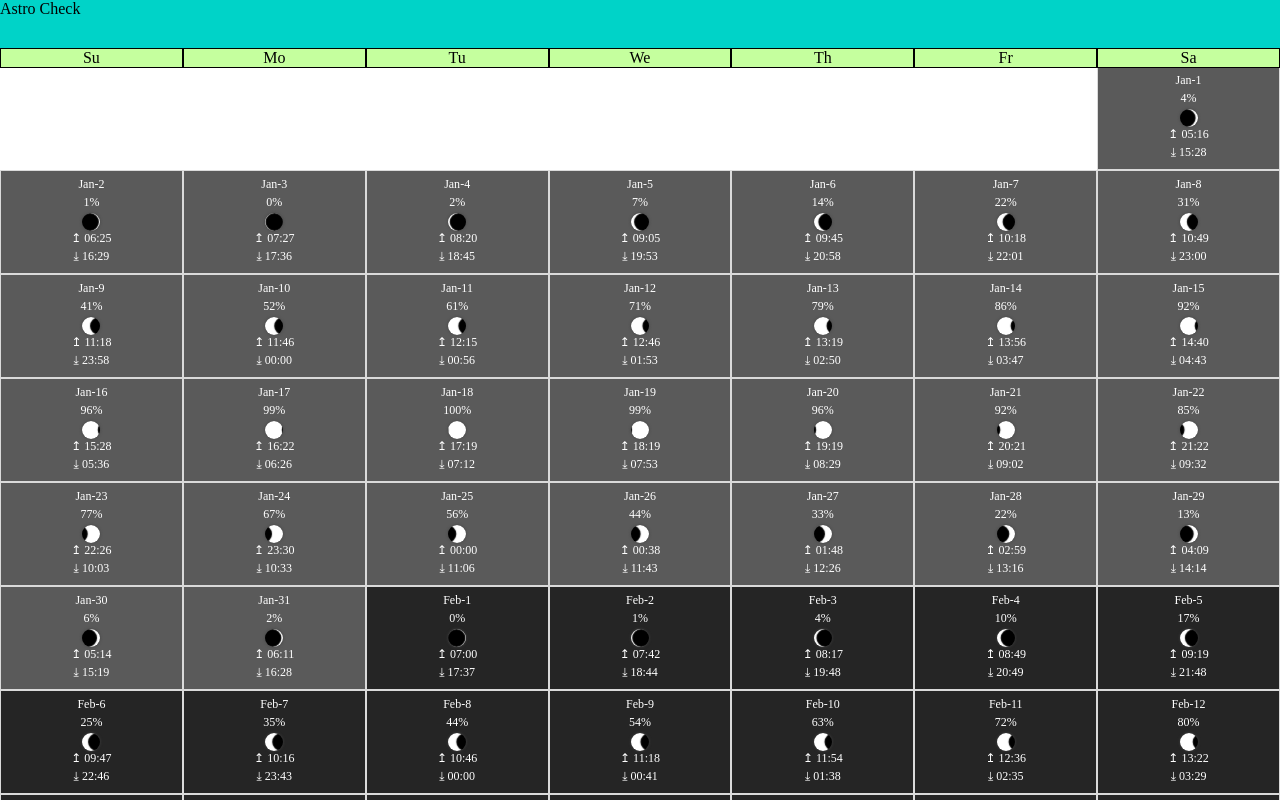
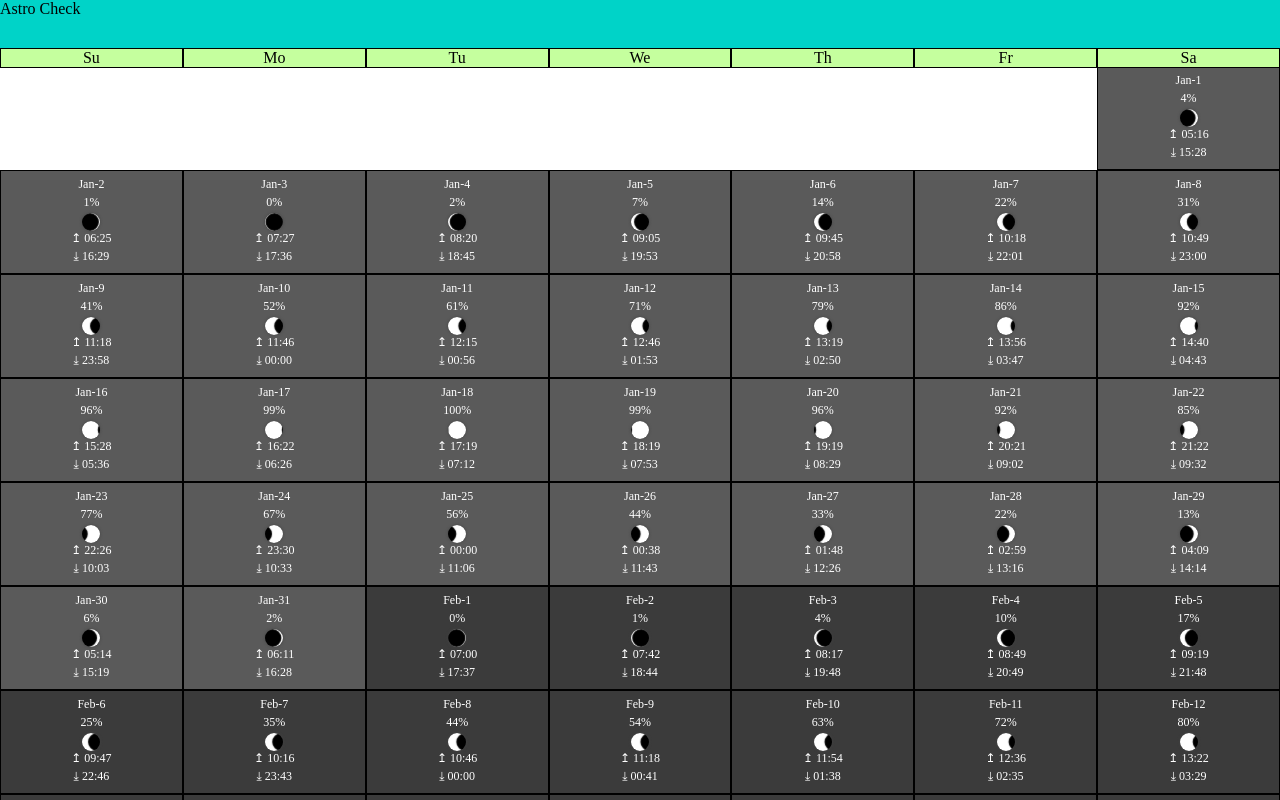
Before and after one commit to Guy7475/lunar-cal, a React (Create React App) app: page / in a window 1280 px wide. Shown: the top 800 px of the page. Built offline with nearby package versions, Linux system fonts and the light colour scheme.

Commit message:
darker-grid

```diff
--- a/package.json
+++ b/package.json
@@ -1,4 +1,5 @@
 {
+  "homepage": "https://Guy7475.github.io/lunar-cal",
   "name": "astrocheck",
   "version": "0.1.0",
   "private": true,
@@ -17,6 +18,8 @@
   },
   "scripts": {
     "start": "react-scripts start",
+    "predeploy": "npm run build",
+    "deploy": "gh-pages -d build",
     "build": "react-scripts build",
     "test": "react-scripts test",
     "eject": "react-scripts eject"
--- a/src/components/moonCal/DayPreview.jsx
+++ b/src/components/moonCal/DayPreview.jsx
@@ -29,14 +29,14 @@ export const DayPreview = (props) => {
         const dayStyle = {};
         if (day.monthNum % 2) {
             dayStyle.color = 'white';
-            dayStyle.backgroundColor = '#252525';
+            dayStyle.backgroundColor = '#3b3b3b';
         } else {
             dayStyle.color = 'white';
             dayStyle.backgroundColor = '#5a5a5a';
         }
         if (isToday()) {
             dayStyle.backgroundColor = 'navy';
-            dayStyle.border = '1px solid orange';
+            dayStyle.border = '1px solid yellow';
         }
         setDayStyle(dayStyle);
     };
--- a/src/scss/components/moon-cal.scss
+++ b/src/scss/components/moon-cal.scss
@@ -26,7 +26,7 @@
             * {
                 margin-bottom: .25em;
             }
-            border: 1px solid #dadada;
+            border: 1px solid #000000;
             padding: .5em;
             font-size: .75em;
             text-align: center;
```
